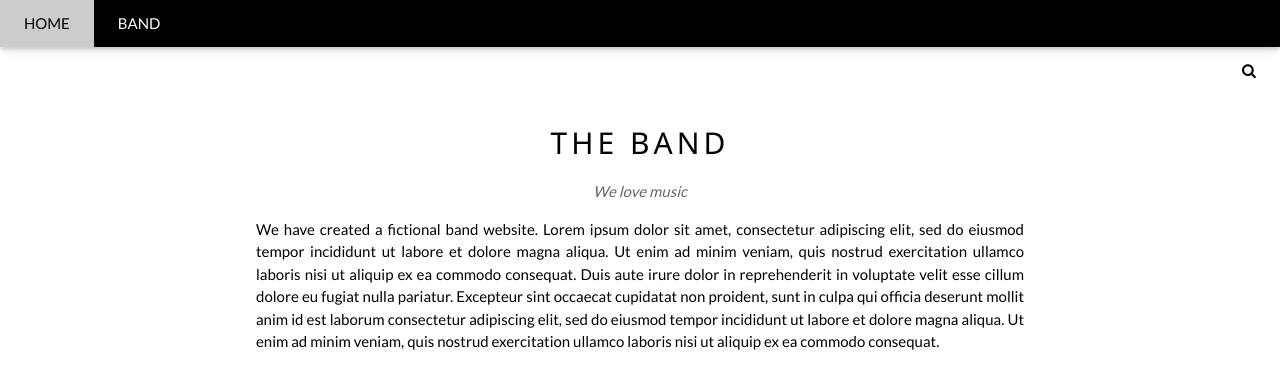
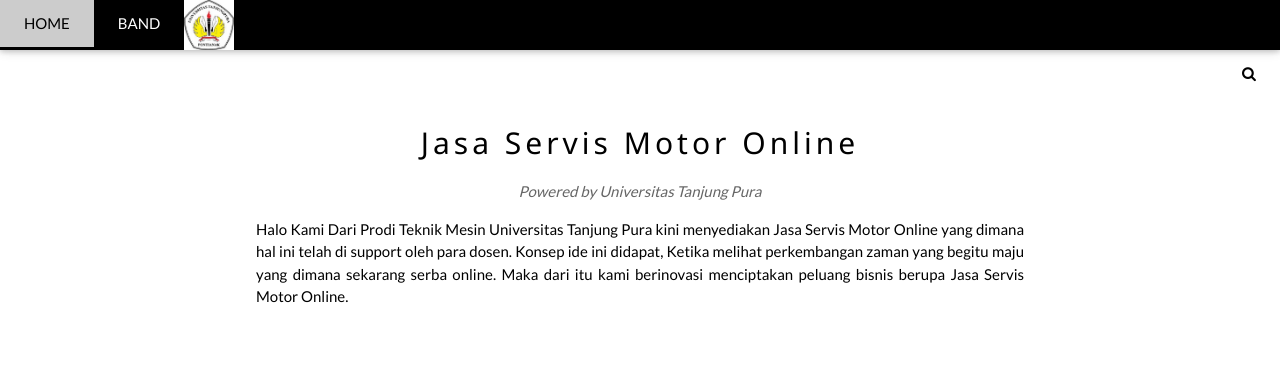
Before and after one commit to ServisMotorSeninPagi/SMSP, a plain HTML site: page index.html in a window 1280 px wide. Shown: the top 365 px of the page. Drawn offline with nearby package versions, Linux system fonts and the light colour scheme.

Commit message:
Tambah gambar dan deskripsi

```diff
--- a/index.html
+++ b/index.html
@@ -16,6 +16,7 @@
 <div class="w3-top">
   <div class="w3-bar w3-black w3-card">
     <a class="w3-bar-item w3-button w3-padding-large w3-hide-medium w3-hide-large w3-right" href="javascript:void(0)" onclick="myFunction()" title="Toggle Navigation Menu"><i class="fa fa-bars"></i></a>
+    <img src="untan.jpg" width="50" height="50" alt="gambar">
     <a href="#" class="w3-bar-item w3-button w3-padding-large">HOME</a>
     <a href="#band" class="w3-bar-item w3-button w3-padding-large w3-hide-small">BAND</a>
     </div>
@@ -33,11 +34,12 @@
 
   <!-- The Band Section -->
   <div class="w3-container w3-content w3-center w3-padding-64" style="max-width:800px" id="band">
-    <h2 class="w3-wide">THE BAND</h2>
-    <p class="w3-opacity"><i>We love music</i></p>
-    <p class="w3-justify">We have created a fictional band website. Lorem ipsum dolor sit amet, consectetur adipiscing elit, sed do eiusmod tempor incididunt ut labore et dolore magna aliqua. Ut enim ad minim veniam, quis nostrud exercitation ullamco laboris nisi ut aliquip
-      ex ea commodo consequat. Duis aute irure dolor in reprehenderit in voluptate velit esse cillum dolore eu fugiat nulla pariatur. Excepteur sint occaecat cupidatat non proident, sunt in culpa qui officia deserunt mollit anim id est laborum consectetur
-      adipiscing elit, sed do eiusmod tempor incididunt ut labore et dolore magna aliqua. Ut enim ad minim veniam, quis nostrud exercitation ullamco laboris nisi ut aliquip ex ea commodo consequat.</p>
+    <h2 class="w3-wide">Jasa Servis Motor Online</h2>
+    <p class="w3-opacity"><i>Powered by Universitas Tanjung Pura</i></p>
+    <p class="w3-justify">Halo Kami Dari Prodi Teknik Mesin Universitas Tanjung Pura kini menyediakan
+       Jasa Servis Motor Online yang dimana hal ini telah di support oleh para dosen.
+       Konsep ide ini didapat, Ketika melihat perkembangan zaman yang begitu maju yang dimana sekarang
+       serba online. Maka dari itu kami berinovasi menciptakan peluang bisnis berupa Jasa Servis Motor Online.</p>
     <div class="w3-row w3-padding-32">
       <div class="w3-third">
         <p>Name</p>
```
Also changed, not shown: chatbot.html (+1 -0 lines), untan.jpg (added).
